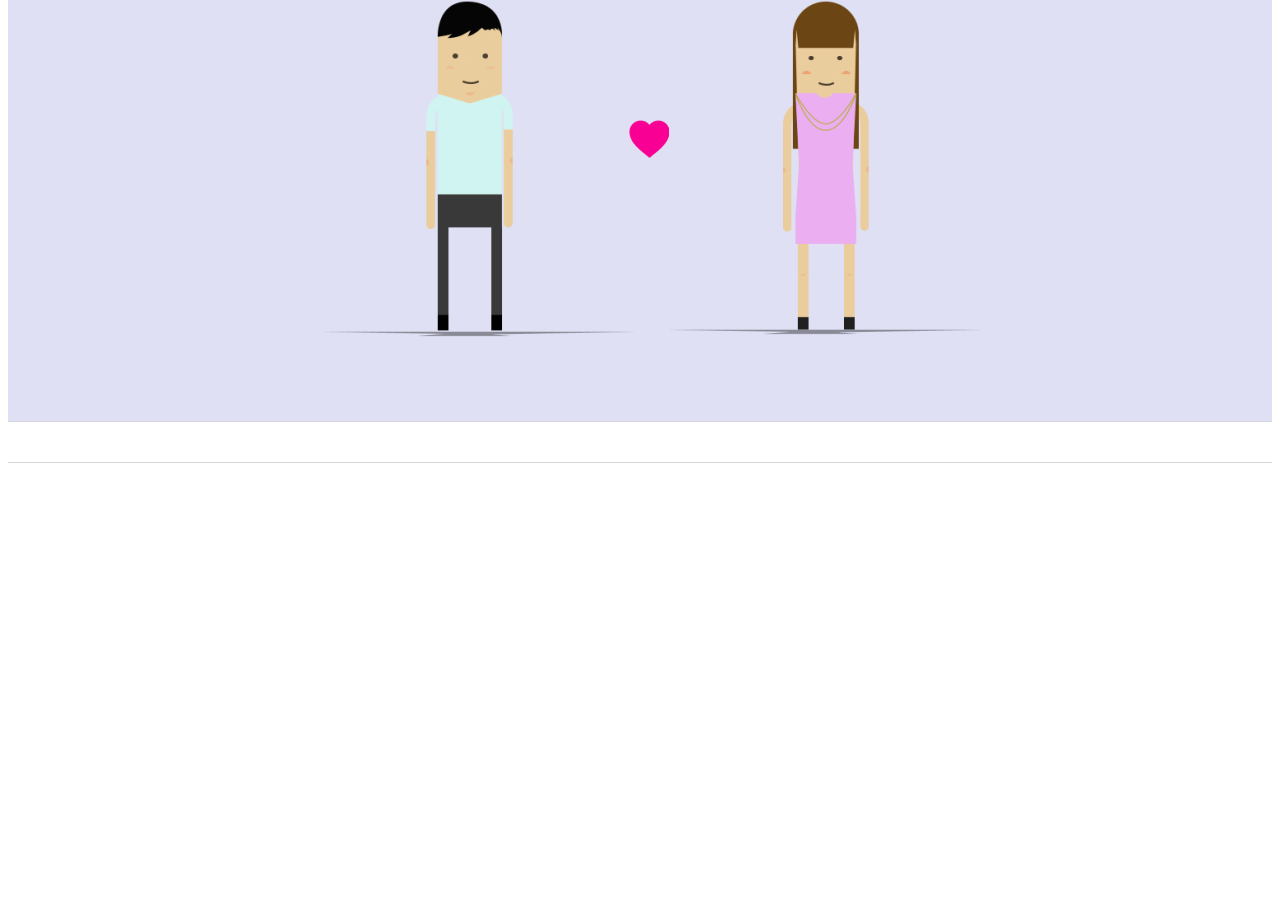
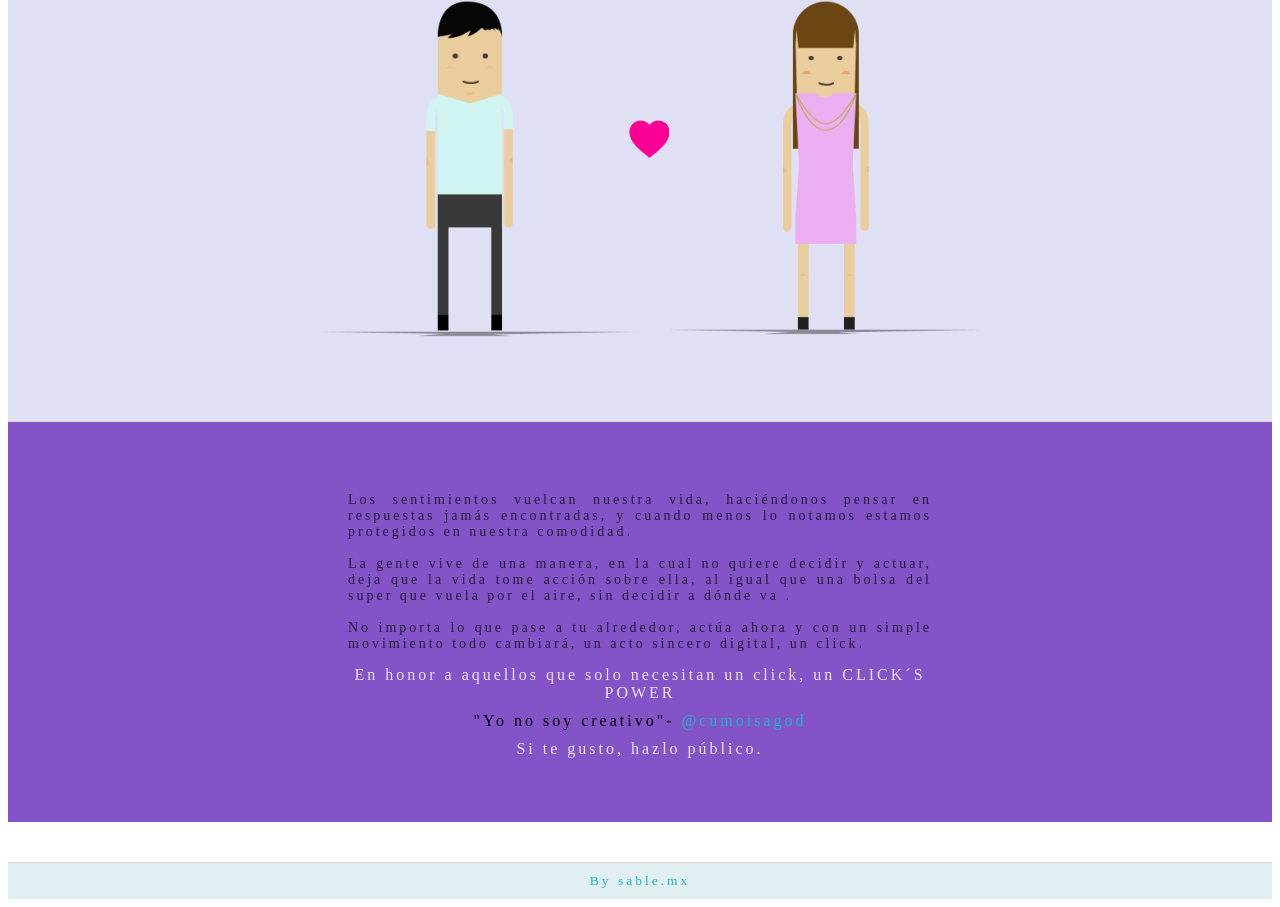
Before and after one commit to serrgeli/proyecto-power, a plain HTML site: page index.html in a window 1280 px wide. Shown: the part 1570-2477 px from the top of the page. Before the commit the page ends 2041 px from the top, so only its background shows below. Drawn offline with Linux system fonts and the light colour scheme.

Commit message:
add:footer

```diff
--- a/css/main.css
+++ b/css/main.css
@@ -75,3 +75,48 @@ font-face {
 	font-family: "Amplitude-Book"
 
 }
+.social {
+	text-align: center;
+	padding: 40px;
+	background-color: #8453C8;
+	letter-spacing: 3px
+
+}
+
+.pp{
+	text-align: center;
+	padding-left: 300px;
+	padding-right: 300px;
+	letter-spacing: 3px
+
+
+}
+.txt2 {
+	color: #E9E4F5;
+	margin-top: 10px;
+	padding-bottom: 10px;
+	letter-spacing: 3px
+
+}
+
+p {
+	font-size: 14px;
+	text-align: justify;
+	color: #271A38;
+}
+
+a{
+	text-decoration: none;
+	color: #13BAC0;
+
+}
+.footer {
+	background: #E1EFF3;
+	width: 100%;
+	text-align: center;
+	padding-top: 10px;
+	padding-bottom: 10px;
+	font-size: 13.5px;
+	letter-spacing: 3px;
+	font-family: "Amplitude-Book"
+}
--- a/index.html
+++ b/index.html
@@ -25,6 +25,25 @@
 
 	<div class="imagen3">
 		<img src="imagen/img3.jpg"></div>
+	<div class="social">
+		<div class="pp">
+		<p>
+			<br> Los sentimientos vuelcan nuestra vida, haciéndonos pensar en respuestas jamás encontradas, y cuando menos lo notamos estamos protegidos en nuestra comodidad. <br>
+
+			<br> La gente vive de una manera, en la cual no quiere decidir y actuar, deja que la vida tome acción sobre ella, al igual que una bolsa del super que vuela por el aire, sin decidir a dónde va . <br>
+
+			<br>No importa lo que pase a tu alrededor, actúa ahora y con un simple movimiento todo cambiará, un acto sincero digital, un click. <br>
+			<div class="txt2"> En honor a aquellos que solo necesitan un click, un CLICK´S POWER
+			</div>
+			"Yo no soy creativo"-
+			<a href="http://twitter.com/cuomoisagod"> @cumoisagod </a>
+			<div class="txt2">Si te gusto, hazlo público.
+			</div>
+			</p></div>
+		</div></div>
+	<div class="footer">
+		<a href="http://sable.mx"> By sable.mx </a>
+	</div>
 
 </body>
 </html>
```
Also changed, not shown: 1 other file.
